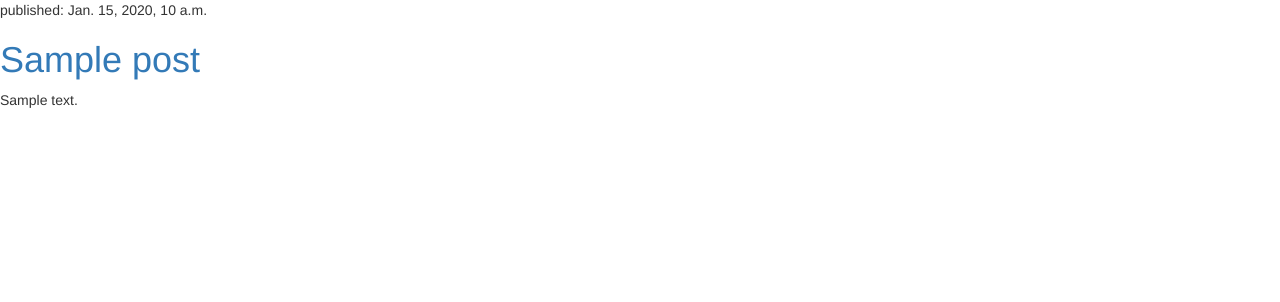
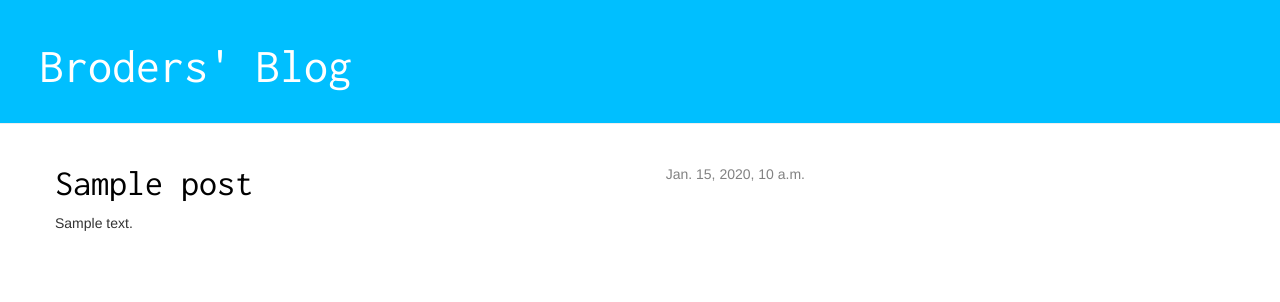
Before and after one commit to oktopeus/broders, a Django app: template broders/blog/templates/blog/post_list.html in a window 1280 px wide. Shown: the top 302 px of the page. Run offline with Django 3.2, Linux system fonts and the light colour scheme; the template is opened without the code that fills it: values that come from a table or form of the project are taken from there, others are empty; tables that the repository leaves empty hold one stand-in row (values such as "Sample post"); some libraries are stand-ins or nearby versions.

Commit message:
Use blog.css to style the post list view.

```diff
--- a/broders/blog/templates/blog/post_list.html
+++ b/broders/blog/templates/blog/post_list.html
@@ -1,17 +1,34 @@
+{% load staticfiles %}
 <html>
 	<head>
 		<title>Broders' blog</title>
 		<link rel="stylesheet" href="//maxcdn.bootstrapcdn.com/bootstrap/3.3.4/css/bootstrap.min.css">
 		<link rel="stylesheet" href="//maxcdn.bootstrapcdn.com/bootstrap/3.3.4/css/bootstrap-theme.min.css">
+		<link href="http://fonts.googleapis.com/css?family=Inconsolata&subset=latin,latin-ext" rel="stylesheet" type="text/css">
+		<link rel="stylesheet" href="{% static 'css/blog.css' %}">
 	</head>
 	<body>
+
+		<div class="page-header">
+			<h1><a href="">Broders' Blog</a></h1>
+		</div>
+
+		<div class="content container">
+		    <div class="row">
+		        <div class="col-md-8">
 		            {% for post in posts %}
-			<div>
-				<p>published: {{ post.published_date }}</p>
+		                <div class="post">
+		                    <div class="date">
+		                        {{ post.published_date }}
+		                    </div>
 		                    <h1><a href="">{{ post.title }}</a></h1>
 		                    <p>{{ post.text|linebreaks }}</p>
 		                </div>
 		            {% endfor %}
+		        </div>
+		    </div>
+		</div>
+
 	</body>
 
 </html>
```
Lines whose indentation alone changed are shown as unchanged.
